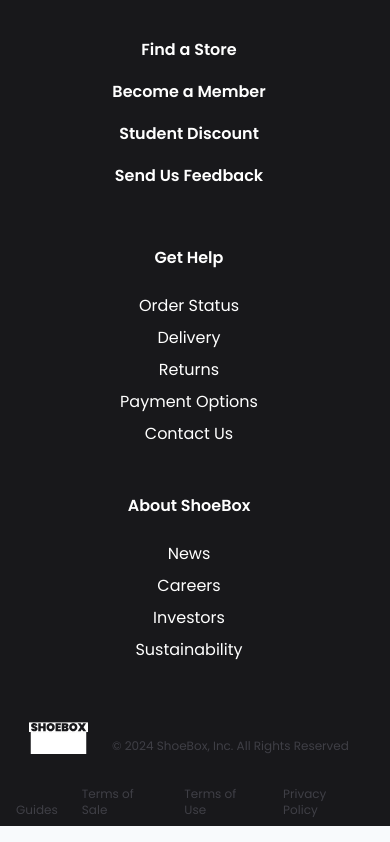
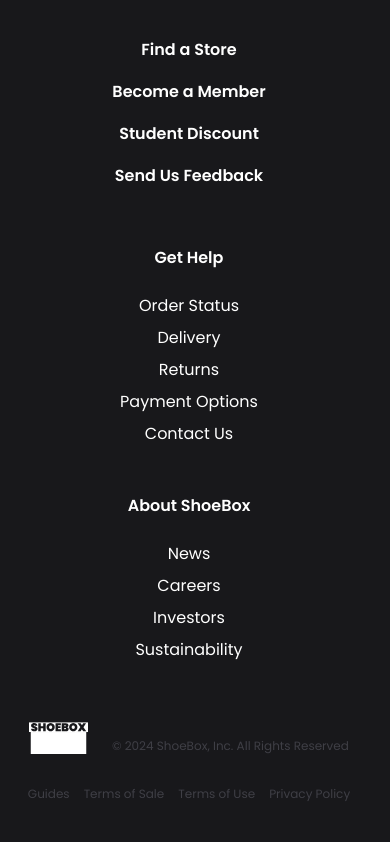
Before and after one commit to BncPntk/ShoeBox, a React (Vite) app: page / in a window 390 px wide. Shown: the part 838-1680 px from the top of the page. Built offline with nearby package versions, Linux system fonts and the light colour scheme.

Commit message:
fix: footer margin, gap

```diff
--- a/src/components/Footer.jsx
+++ b/src/components/Footer.jsx
@@ -49,7 +49,7 @@
             <Logo variant={'white'} sizeClass={'size-8'} />
             <p>© 2024 ShoeBox, Inc. All Rights Reserved</p>
           </div>
-          <div className='flex items-end lg:justify-self-end gap-[24px] justify-self-center mt-8 lg:mt-0 text-xs sm:text-sm'>
+          <div className='flex items-end lg:justify-self-end gap-[14px] md:gap-[24px] justify-self-center my-8 lg:my-0 text-xs sm:text-sm'>
             {['Guides', 'Terms of Sale', 'Terms of Use', 'Privacy Policy'].map((text, index) => (
               <p key={index} className='hover:cursor-pointer hover:text-zinc-500'>
                 {text}
```
